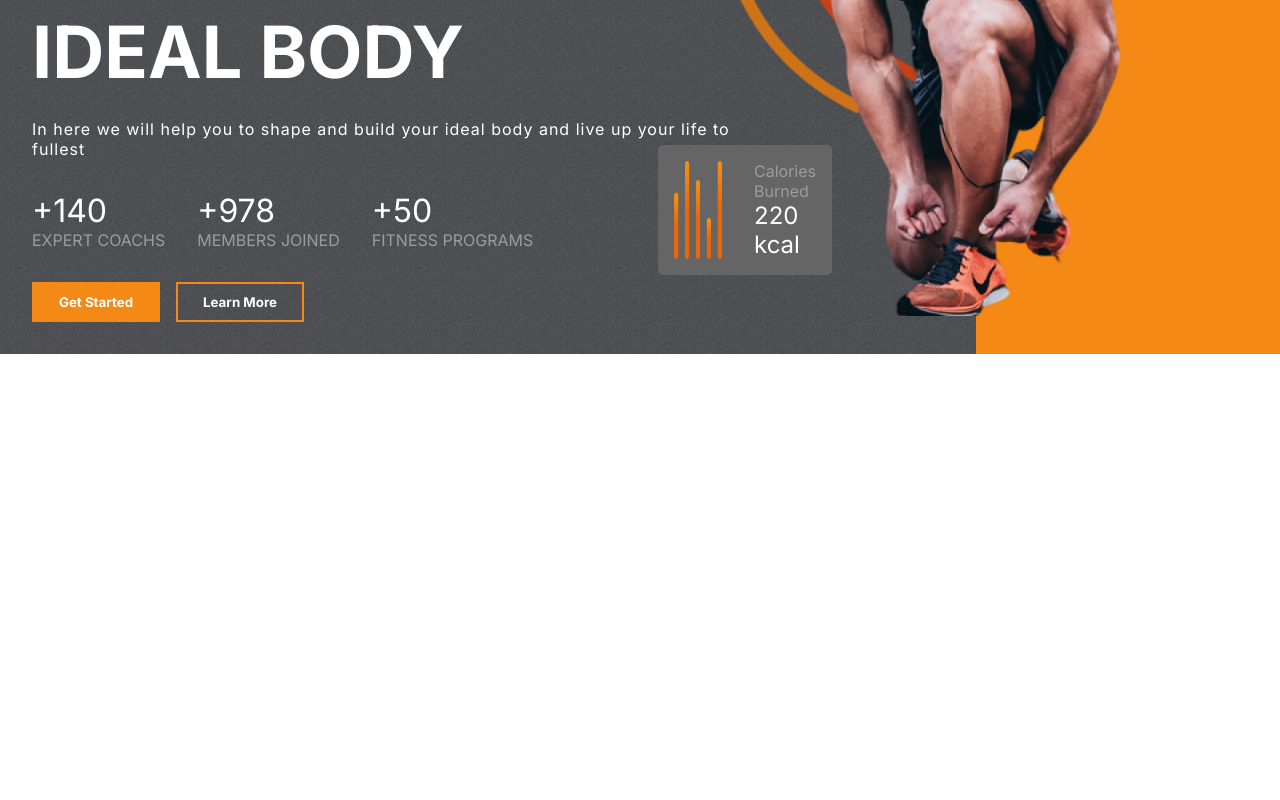
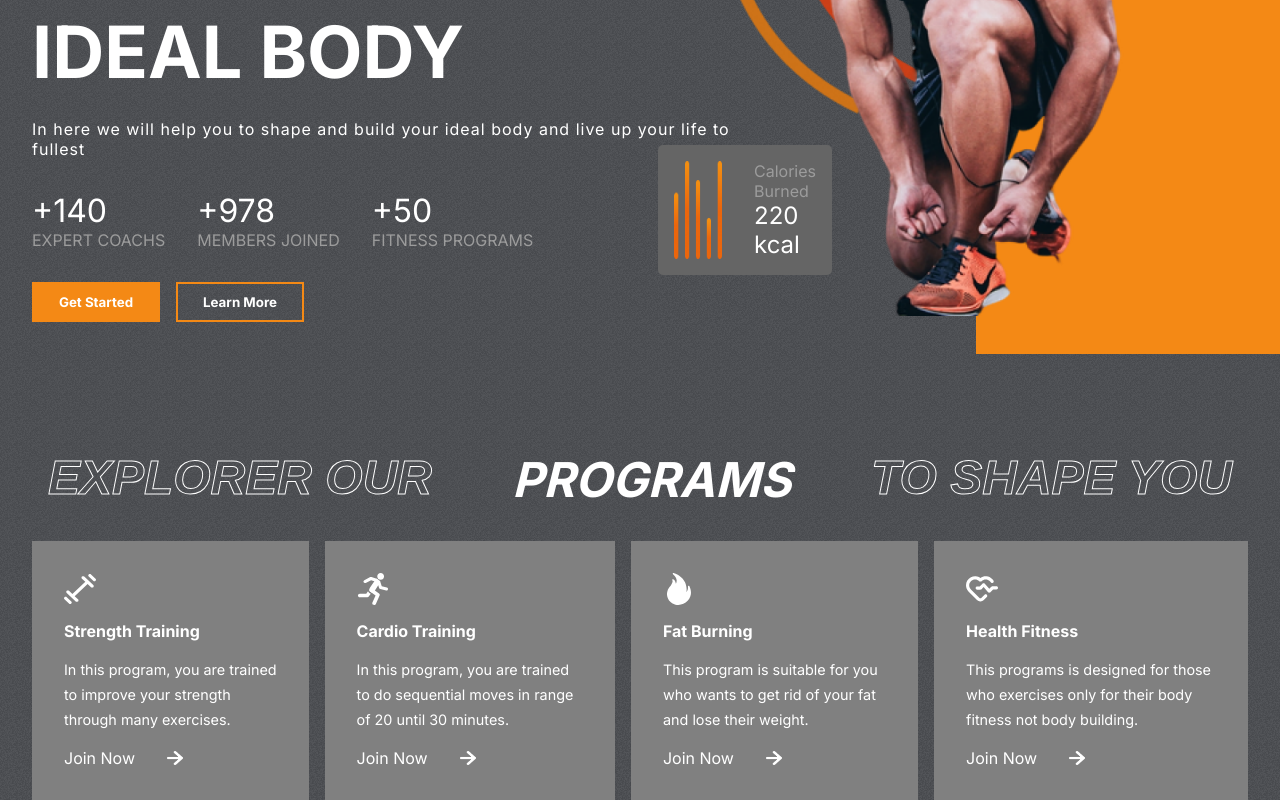
Before and after one commit to super-mela/Gym, a React (Create React App) app: page / in a window 1280 px wide. Shown: the part 367-1167 px from the top of the page. Before the commit the page ends 800 px from the top, so only its background shows below. Built offline with nearby package versions, Linux system fonts and the light colour scheme.

Commit message:
Programs Componet

```diff
--- a/src/App.js
+++ b/src/App.js
@@ -1,9 +1,11 @@
 import './App.css';
 import Hero from './component/Hero/Hero';
+import Programs from './component/Programs/Programs';
 function App() {
   return (
     <div className="App">
       <Hero />
+      <Programs />
     </div>
   );
 }
--- /dev/null
+++ b/src/component/Programs/Programs.css
@@ -0,0 +1,63 @@
+.programs {
+    display: flex;
+    flex-direction: column;
+    gap: 2rem;
+    padding: 0 2rem;
+}
+
+.programs-header {
+    display: flex;
+    gap: 5rem;
+    font-weight: bold;
+    font-size: 3rem;
+    justify-content: center;
+    color: white;
+    text-transform: uppercase;
+    font-style: italic;
+}
+
+.programs-categories {
+    display: flex;
+    gap: 1rem;
+}
+
+.categories {
+    display: flex;
+    flex-direction: column;
+    background-color: gray;
+    padding: 2rem;
+    gap: 1rem;
+    color: white;
+    justify-content: space-between;
+}
+
+.categories>:nth-child(1) {
+    width: 2rem;
+    height: 2rem;
+    fill: white;
+}
+
+.categories>:nth-child(2) {
+    font-size: 1rem;
+    font-weight: bold;
+}
+
+.categories>:nth-child(3) {
+    font-size: 0.9rem;
+    line-height: 25px
+}
+
+.join-now {
+    display: flex;
+    align-items: center;
+    gap: 2rem;
+}
+
+.join-now>img {
+    width: 1rem;
+}
+
+.categories:hover {
+    background: var(--planCard);
+    cursor: pointer;
+}
--- /dev/null
+++ b/src/component/Programs/Programs.js
@@ -0,0 +1,31 @@
+import React from 'react'
+import './Programs.css'
+import { programsData } from '../../data/programsData'
+import RightArrow from '../../assets/rightArrow.png'
+
+const Programs = () => {
+    return (
+        <div className='programs' id="programs">
+            <div className='programs-header'>
+                <span className='stroke-text'>Explorer our</span>
+                <span>Programs</span>
+                <span className='stroke-text'>to shape you</span>
+            </div>
+            <div className='programs-categories'>
+                {programsData.map((program) => (
+                    <div className='categories'>
+                        {program.image}
+                        <span>{program.heading}</span>
+                        <span>{program.details}</span>
+                        <div className='join-now'>
+                            <span>Join Now</span>
+                            <img src={RightArrow} />
+                        </div>
+                    </div>
+                ))}
+            </div>
+        </div>
+    )
+}
+
+export default Programs
```
